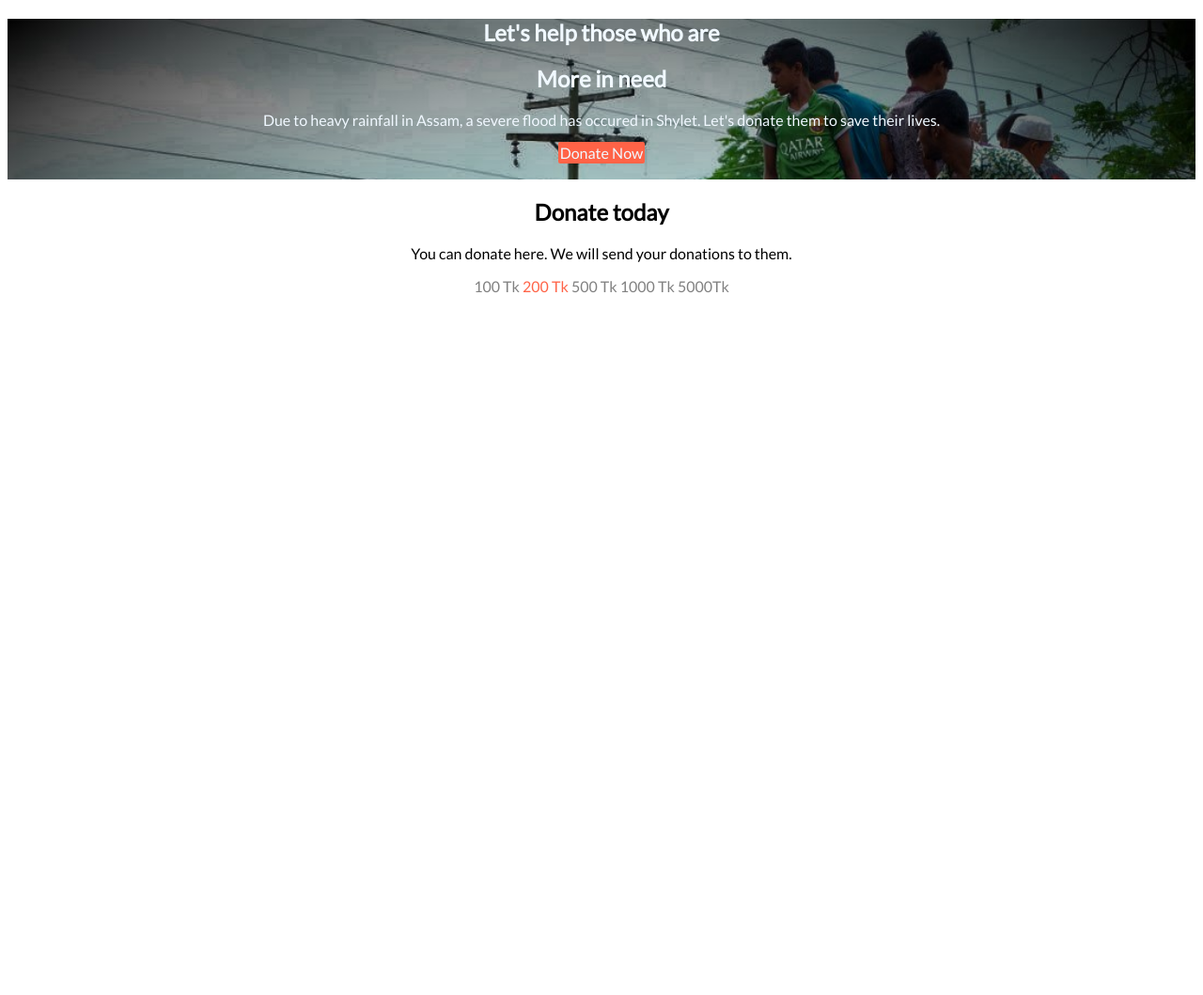
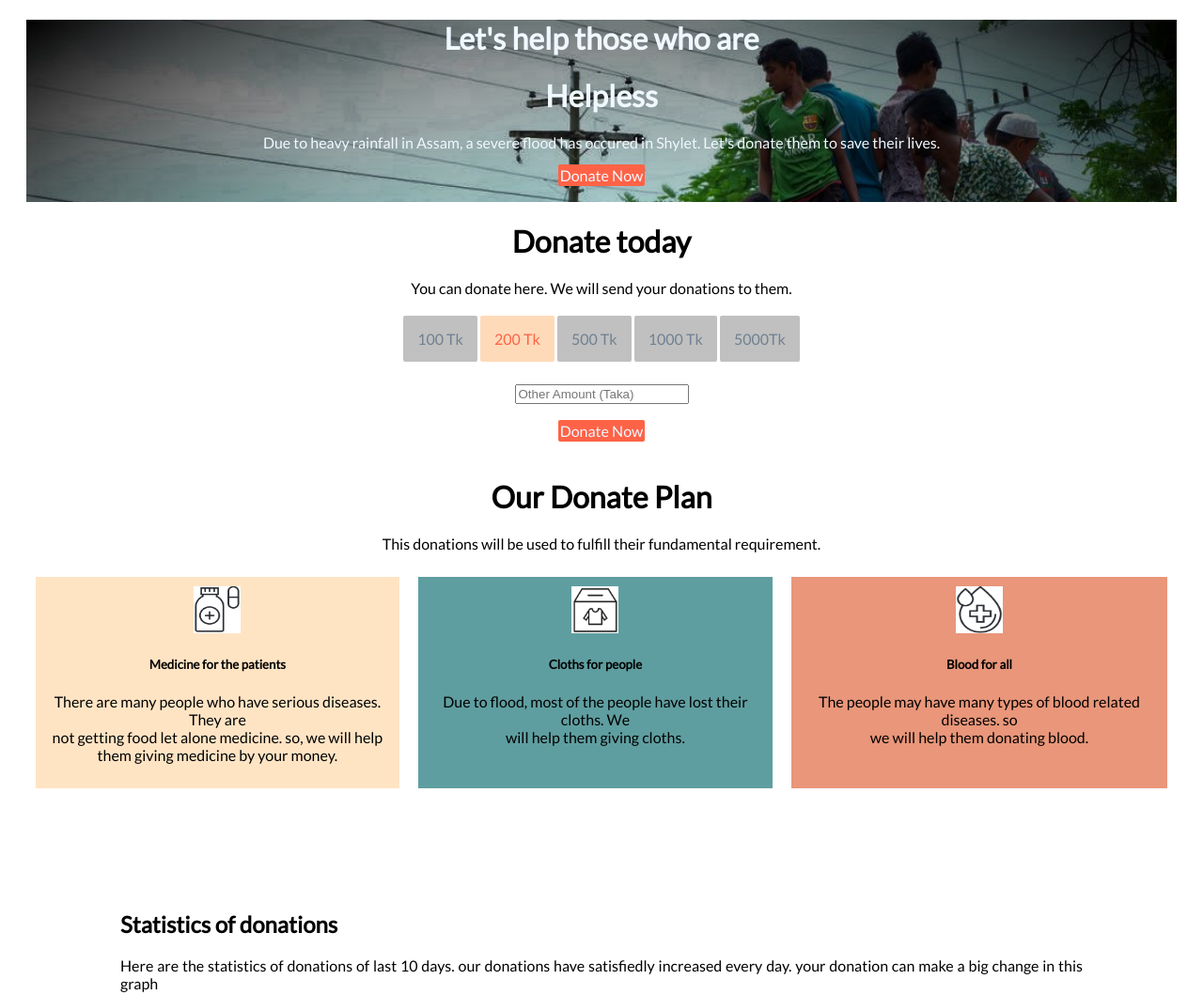
Before and after one commit to mdadib300/Let-s-help-people, a plain HTML site: page index.html in a window 1280 px wide. Shown: the top 1059 px of the page at 94% size. Before the commit the page ends 800 px from the top, so only its background shows below. Drawn offline with Linux system fonts and the light colour scheme.

Commit message:
last-commit

```diff
--- a/index.html
+++ b/index.html
@@ -7,34 +7,85 @@
     <meta name="viewport" content="width=device-width, initial-scale=1.0">
     <title>Let's help people</title>
     <link rel="stylesheet" href="style.css">
-    <link rel="icon" type="image/x-icon" href="shylet-flood.jpg">
     <link rel="preconnect" href="https://fonts.googleapis.com">
     <link rel="preconnect" href="https://fonts.gstatic.com" crossorigin>
     <link href="https://fonts.googleapis.com/css2?family=Lato&display=swap" rel="stylesheet">
 </head>
 
 <body>
-    <section id="header">
-        <div>
-            <h1>Let's help those who are</h1>
-            <h1>More in need</h1>
-            <p>Due to heavy rainfall in Assam, a severe flood has occured in Shylet. Let's donate them to save their
-                lives.</p>
-            <a class="Donate-button" href="">Donate Now</a><br><br>
+    <div id="header">
+        <h1>Let's help those who are</h1>
+        <h1>Helpless </h1>
+        <p>Due to heavy rainfall in Assam, a severe flood has occured in Shylet. Let's donate them to save their
+            lives.</p>
+        <a target="_blank" class="Donate-button" href="https://www.bkash.com/">Donate Now</a> <br> <br>
+    </div>
+
+    <div id="Amount">
+        <h1>Donate today</h1>
+        <p>You can donate here. We will send your donations to them.</p><br>
+        <a class="Taka" href="">100 Tk</a>
+        <a id="default" href="">200 Tk</a>
+        <a class="Taka" href="">500 Tk</a>
+        <a class="Taka" href="">1000 Tk</a>
+        <a class="Taka" href="">5000Tk</a> <br> <br> <br>
+        <form><input type="number" placeholder="Other Amount (Taka)"></form> <br>
+        <a target="_blank" class="Donate-button" href="https://www.bkash.com/">Donate Now</a> <br> <br>
+    </div>
+
+    <div>
+        <h1>Our Donate Plan</h1>
+        <p>This donations will be used to fulfill their fundamental requirement.</p>
+    </div>
+
+    <section class="flex-container">
+        <div id="med" class="plan-charts">
+            <img src="Medicine.png" width="50px" height="50px">
+            <h5>Medicine for the patients</h5>
+            <p>There are many people who have serious diseases. They are<br>not getting food let alone medicine. so,
+                we will help<br>them giving medicine by your money.
+            </p>
+        </div>
+        <div id="cloths" class="plan-charts">
+            <img src="Cloths.png" width="50px" height="50px">
+            <h5>Cloths for people</h5>
+            <p>Due to flood, most of the people have lost their cloths. We<br>will help them giving cloths.</p>
+        </div>
+        <div id="blood" class="plan-charts">
+            <img src="Blood.png" width="50px" height="50px">
+            <h5>Blood for all</h5>
+            <p>The people may have many types of blood related diseases. so<br>we will help them donating blood.
+            </p>
         </div>
     </section>
-    <section id="Amount">
+
+    <section>
+        <div class="extra-part">
+            <h1>Statistics of donations</h1>
+            <p>Here are the statistics of donations of last 10 days. our donations have satisfiedly increased every day.
+                your donation can make a big change in this graph
+            </p>
+            <img src="chart of donation.png">
+        </div>
+    </section>
+
+    <section>
         <div>
-            <h1>Donate today</h1>
-            <p>You can donate here. We will send your donations to them.</p>
-            <a class="Taka" href="">100 Tk</a> <a id="default" href="">200 Tk</a> <a class="Taka" href="">500 Tk</a> <a
-                class="Taka" href="">1000 Tk</a> <a class="Taka" href="">5000Tk</a>
-            <form>
-
+            <h1>Get My Updates</h1>
+            <p>To get any kind of information about donations, you can send a mail or call.</p>
+            <p>Email - mdadib300@gmail.com</p>
+            <p>Contact number - 01871061620</p>
+            <form id="bonus-point">
+                <input type="text" placeholder="Email">
+                <a id="last-id" href="">Subscribe</a>
             </form>
         </div>
     </section>
-
 </body>
 
+<footer>
+    <p id="footer"> <b>Bless for the helpless people</b></p>
+    <small>Donate what you can</small>
+</footer>
+
 </html>
--- a/style.css
+++ b/style.css
@@ -1,15 +1,15 @@
 body {
     font-family: 'Lato', sans-serif;
-
+    text-align: center;
+    padding-left: 20px;
+    padding-right: 20px;
 }
 
 #header {
-    text-align: center;
     background-image: url(Background.jpg);
     background-repeat: no-repeat;
     background-size: cover;
     color: aliceblue;
-
 }
 
 .Donate-button {
@@ -22,17 +22,71 @@ body {
 }
 
 #Amount {
-    text-align: center;
     color: black;
-
 }
 
 .Taka {
     text-decoration: none;
-    color: gray;
+    color: slategray;
+    background-color: silver;
+    padding: 15px;
+    border: hidden;
+    border-radius: 2px;
 }
 
 #default {
     text-decoration: none;
     color: tomato;
+    background-color: peachpuff;
+    padding: 15px;
+    border: hidden;
+    border-radius: 2px;
 }
+
+
+.plan-charts {
+    padding: 10px;
+    border: solid 10px white;
+}
+
+#med {
+    background-color: bisque;
+}
+
+#cloths {
+    background-color: cadetblue;
+}
+
+#blood {
+    background-color: darksalmon;
+}
+
+.flex-container {
+    display: flex;
+}
+
+.extra-part {
+    padding: 100px;
+    text-align: justify;
+}
+
+footer {
+    background-color: darkslateblue;
+    padding: 5px;
+
+}
+
+#footer {
+    font-family: 'Times New Roman', Times, serif;
+}
+
+#bonus-point {
+    background-color: aquamarine;
+    padding: 10px;
+}
+
+#last-id {
+    color: azure;
+    background-color: red;
+    text-decoration: none;
+}
```
Also changed, not shown: Bonus1.jpg (deleted), Bonus2.jpg (deleted), chart of donation.png (added), shylet-flood.jpg (deleted).
